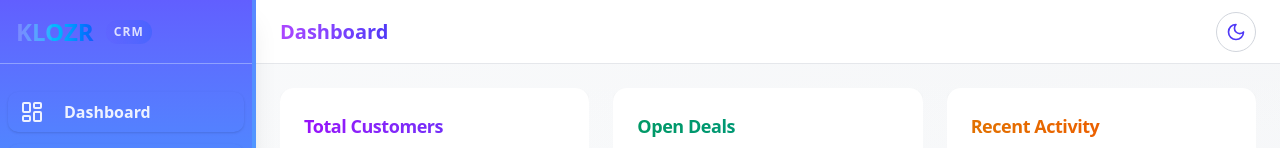
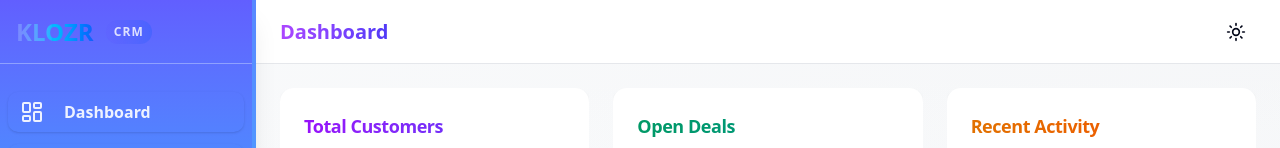
Before and after one commit to MazRadwan/klozr, a Next.js app: page /dashboard in a window 1280 px wide. Shown: the top 148 px of the page. Built offline with nearby package versions, Linux system fonts and the light colour scheme.

Commit message:
ui updates - dark mode toggle

```diff
--- a/src/app/layout.tsx
+++ b/src/app/layout.tsx
@@ -25,11 +25,13 @@ export default function RootLayout({
   children: React.ReactNode;
 }>) {
   return (
-    <html lang="en">
+    <html lang="en" suppressHydrationWarning>
       <body
         className={`${geistSans.variable} ${geistMono.variable} antialiased`}
       >
-        {children}
+        <ThemeProvider>
+          {children}
+        </ThemeProvider>
       </body>
     </html>
   );
--- a/src/components/ThemeProvider.tsx
+++ b/src/components/ThemeProvider.tsx
@@ -1,12 +1,15 @@
 "use client";
 import * as React from "react";
 import { ThemeProvider as NextThemesProvider } from "next-themes";
-import type { ThemeProviderProps } from "next-themes/dist/types";
 
 /**
  * ThemeProvider wraps the app and provides dark/light/system theme context using next-themes.
  * @see https://ui.shadcn.com/docs/dark-mode/next
  */
-export function ThemeProvider({ children, ...props }: ThemeProviderProps) {
-  return <NextThemesProvider {...props}>{children}</NextThemesProvider>;
+export function ThemeProvider({ children }: { children: React.ReactNode }) {
+  return (
+    <NextThemesProvider attribute="class" defaultTheme="system">
+      {children}
+    </NextThemesProvider>
+  );
 }
--- a/src/components/ThemeToggle.tsx
+++ b/src/components/ThemeToggle.tsx
@@ -9,6 +9,10 @@ import * as React from "react";
  */
 export function ThemeToggle() {
   const { theme, setTheme } = useTheme();
+  const [mounted, setMounted] = React.useState(false);
+
+  React.useEffect(() => setMounted(true), []);
+  if (!mounted) return null;
   return (
     <Button
       variant="ghost"
--- a/src/components/layout/DashboardLayout.tsx
+++ b/src/components/layout/DashboardLayout.tsx
@@ -6,6 +6,7 @@ import { Moon, Sun } from 'lucide-react';
 import { Button } from '@/components/ui/button';
 import { cn } from '@/lib/utils';
 import Link from 'next/link';
+import { ThemeToggle } from '@/components/ThemeToggle';
 
 /**
  * DashboardLayout component provides the main structure for the CRM dashboard
@@ -117,19 +118,7 @@ export function DashboardLayout({ children }: { children: React.ReactNode }) {
         {/* Header */}
         <header className="sticky top-0 z-20 flex h-16 items-center justify-between px-6 bg-white/95 dark:bg-gray-950/95 backdrop-blur-sm border-b border-gray-200 dark:border-gray-700 transition-colors duration-300">
           <h1 className="text-xl font-semibold bg-clip-text text-transparent bg-gradient-to-r from-purple-500 to-indigo-600">Dashboard</h1>
-          <Button
-            variant="outline"
-            size="icon"
-            onClick={toggleTheme}
-            aria-label="Toggle theme"
-            className="rounded-full border-gray-300 dark:border-gray-600 hover:bg-gray-100 dark:hover:bg-gray-800 transition-colors"
-          >
-            {theme === 'dark' ? (
-              <Sun className="h-5 w-5 text-yellow-500" />
-            ) : (
-              <Moon className="h-5 w-5 text-indigo-600" />
-            )}
-          </Button>
+          <ThemeToggle />
         </header>
 
         {/* Main Content Area */}
--- /dev/null
+++ b/tailwind.config.js
@@ -0,0 +1,14 @@
+/** @type {import('tailwindcss').Config} */
+module.exports = {
+  darkMode: 'class',
+  content: [
+    './src/**/*.{js,ts,jsx,tsx,mdx}',
+    './components/**/*.{js,ts,jsx,tsx,mdx}',
+    './pages/**/*.{js,ts,jsx,tsx,mdx}',
+    './app/**/*.{js,ts,jsx,tsx,mdx}'
+  ],
+  theme: {
+    extend: {},
+  },
+  plugins: [],
+};
```
Lines whose indentation alone changed are shown as unchanged.
